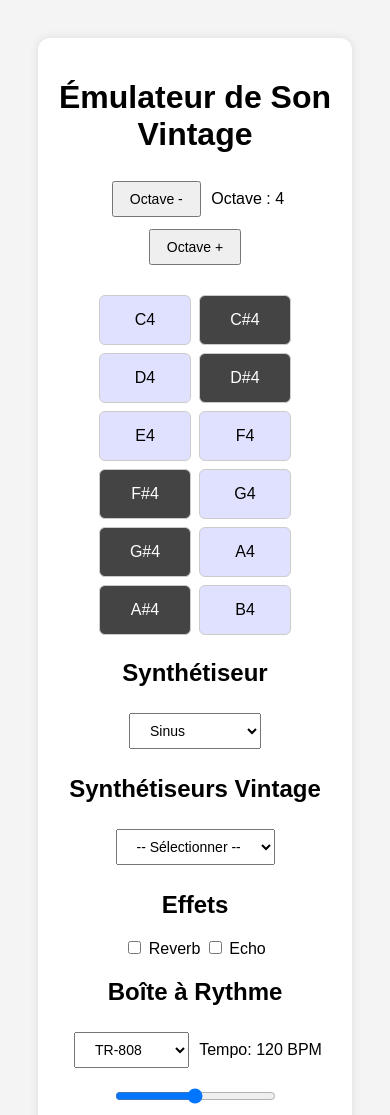
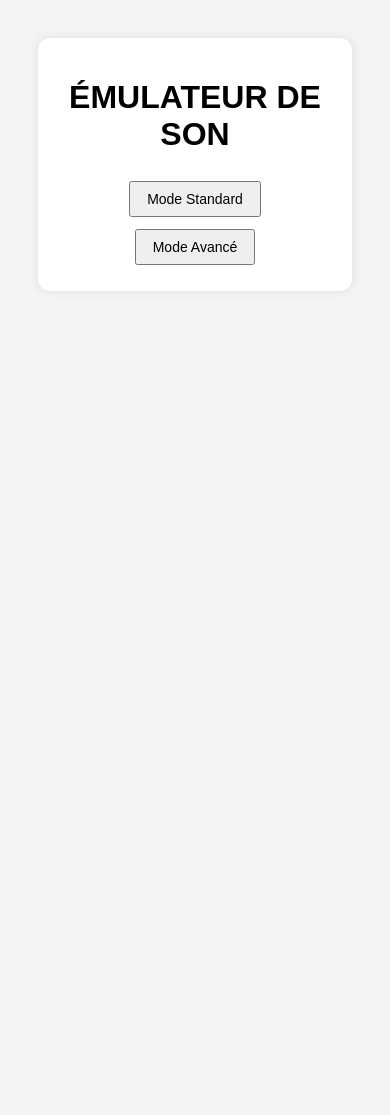
Before and after one commit to ziggytroesch/Emulateur-son, a plain HTML site: page index.html in a window 390 px wide. Shown: the top 1115 px of the page. After the commit the page ends 844 px from the top, so only its background shows below. Drawn offline with Linux system fonts and the light colour scheme.

Commit message:
Update index.html

```diff
--- a/index.html
+++ b/index.html
@@ -7,15 +7,25 @@
 </head>
 <body>
   <div class="container">
-    <h1>Émulateur de Son Vintage</h1>
 
-    <div>
+    <h1>ÉMULATEUR DE SON</h1>
+
+    <!-- MENU GÉNÉRAL -->
+    <div id="mainMenu">
+      <button onclick="startMode('standard')">Mode Standard</button>
+      <button onclick="startMode('advanced')">Mode Avancé</button>
+    </div>
+
+    <!-- INTERFACE PRINCIPALE -->
+    <div id="interface" style="display:none">
+
+      <div class="controls">
         <button id="octaveDown">Octave -</button>
         <span>Octave : <span id="octaveValue">4</span></span>
         <button id="octaveUp">Octave +</button>
       </div>
 
-    <div class="keyboard" id="keyboard"></div>
+      <div id="keyboard" class="keyboard"></div>
 
       <h2>Synthétiseur</h2>
       <select id="synthSelect">
@@ -25,9 +35,9 @@
         <option value="sawtooth">Dent de scie</option>
       </select>
 
-    <h2>Synthétiseurs Vintage</h2>
+      <h2>Instruments Vintage</h2>
       <select id="vintageSynth">
-      <option value="default">-- Sélectionner --</option>
+        <option value="default">-- Choisir un preset --</option>
         <option value="ms20">KORG MS-20</option>
         <option value="sh101">Roland SH-101</option>
         <option value="mellotron">Mellotron M400</option>
@@ -35,24 +45,37 @@
         <option value="moog">Moog Minimoog</option>
       </select>
 
-    <h2>Effets</h2>
+      <div class="options">
+        <label><input type="checkbox" id="sustainToggle"> Mode Omnichord (notes longues)</label><br>
         <label><input type="checkbox" id="reverbToggle"> Reverb</label>
         <label><input type="checkbox" id="delayToggle"> Echo</label>
+      </div>
 
       <h2>Boîte à Rythme</h2>
       <select id="rhythmSelect">
-      <option value="808">TR-808</option>
-      <option value="909">TR-909</option>
-      <option value="linn">LinnDrum</option>
+        <option value="rock">Rock</option>
+        <option value="jazz">Jazz</option>
+        <option value="blues">Blues</option>
+        <option value="funk">Funk</option>
         <option value="custom">Custom</option>
       </select>
 
-    <label for="tempo">Tempo: <span id="tempoValue">120</span> BPM</label>
+      <label for="tempo">Tempo : <span id="tempoValue">120</span> BPM</label>
       <input type="range" id="tempo" min="60" max="180" value="120">
 
       <button id="toggleRhythm">Démarrer Rythme</button>
+
+      <h2>Métronome</h2>
+      <label><input type="checkbox" id="metronomeToggle"> Activer le métronome</label>
+
+      <h2>Boucleur</h2>
+      <button id="startLoop">Démarrer Boucle</button>
+      <button id="stopLoop">Stop Boucle</button>
+      <button id="clearLoop">Effacer Boucle</button>
+
     </div>
 
     <script src="script.js"></script>
+  </div>
 </body>
 </html>
```
Lines whose indentation alone changed are shown as unchanged.
